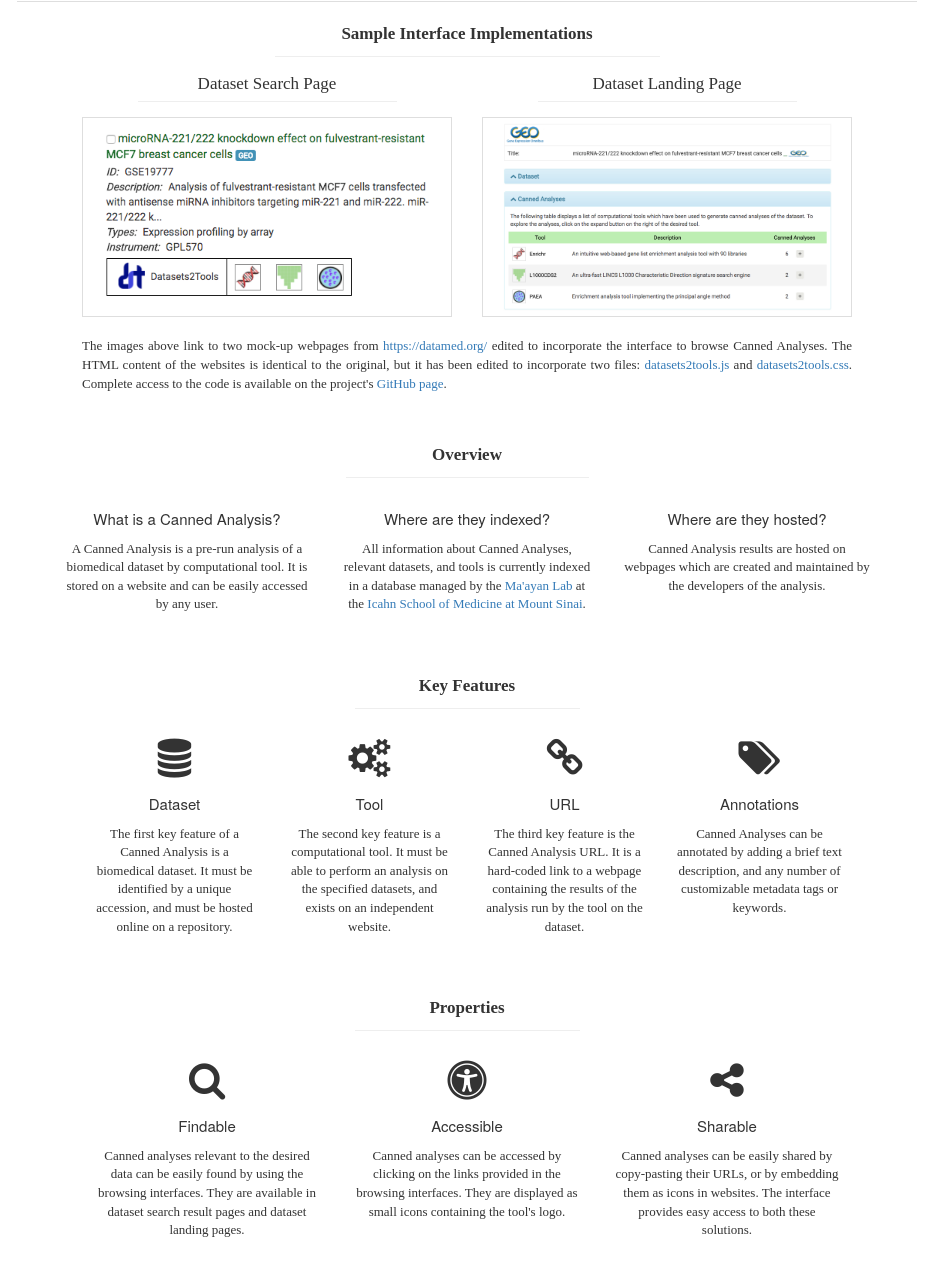
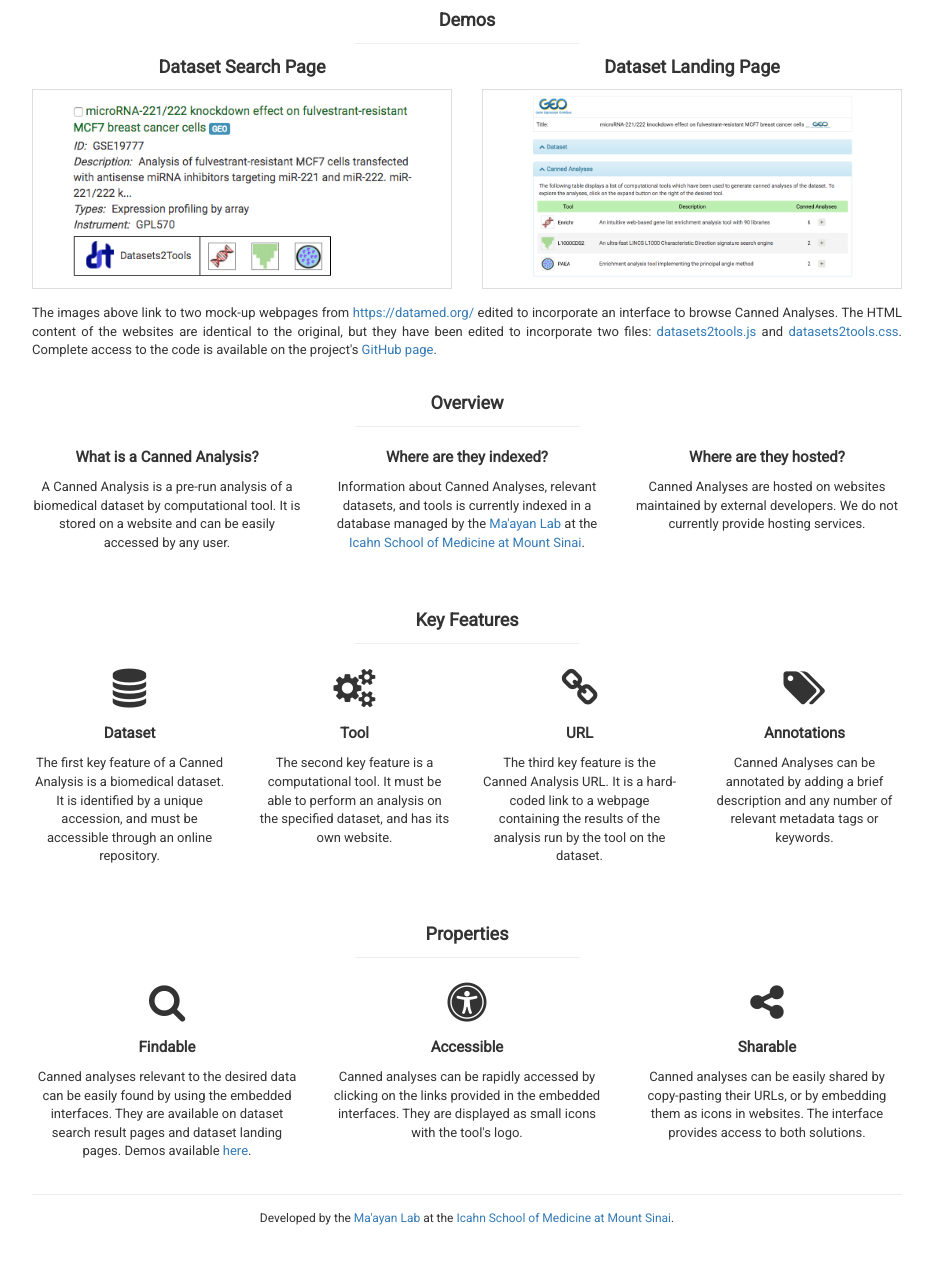
Before and after one commit to denis-torre/datasets2tools-datamed, a plain HTML site: page index.html in a window 1280 px wide. Shown: the part 72-1347 px from the top of the page, without its empty margins (173-1106 px from the left). After the commit the page ends 1314 px from the top, so only its background shows below. Drawn offline with Linux system fonts and the light colour scheme.

Commit message:
Front-end edits

```diff
--- a/css/style.css
+++ b/css/style.css
@@ -1,57 +1,59 @@
 body {
-   font-family: "HelveticaNeue-Light";
+   font-family: "Roboto";
    font-weight: 200;
    font-size: 13px;
 }
 
 hr {
-	margin-top: 5px;
-	margin-bottom: 15px;
+	text-align: center;
+	margin: 0 auto;
+}
+
+#page_title {
+	padding-top: 15px;
+	font-size: 30px;
+	font-weight: bolder;
+}
+
+#search_img {
+	max-height: 95%;
+	max-width: 95%;
+	padding-top: 10px;
+}
+
+#landing_img {
+	max-height: 95%;
+	max-width: 95%;
+	padding-top: 5px;
 }
 
 .container {
 	width: 900px;
 }
 
-.row-margin-bottom {
-	margin-bottom: 20px
+.col-md-3,
+.col-md-4 {
+	padding-top: 15px;
+	padding-bottom: 15px;
 }
 
-.row-margin-bottom-large {
-	margin-bottom: 50px
+#key_features_row .fa:hover {
+	color: #9acfea;
+	transition: 0.5s;
 }
 
-.col-padding-top {
-	padding-top: 15px;
+#properties_row .fa:hover {
+	color: #B5EBA9;
+	transition: 0.5s;
 }
 
-#title_container {
-	margin-bottom: 10px;
-}
-
-#wraps {
-	width: 1000px;
-	min-height: 100%;
-	height: auto;
-	margin: 0 auto -50px;
-	padding: 0 0 50px;
-}
-
-#page_title {
-	padding: 15px 0px;
-	font-size: 30px;
-	font-family: "HelveticaNeue-Light";
-	border-bottom: 1px solid #DEDEDE;
-}
-
-#example_container {
-	padding: 0px 50px;
+.col > .fa {
+	padding-top: 10px;
+	padding-bottom: 10px;
 }
 
 .example_title {
 	font-size: 17px;
-	font-family: "HelveticaNeue-Light";
-	margin-bottom: 5px;
 }
 
 .example_img_container {
@@ -65,36 +67,32 @@ hr {
 	transition: 0.2s;
 }
 
-#search_img {
-	width: 330px;
-	padding-top: 10px;
+.subtitle-1 {
+	font-weight: 800;
+	font-size: 18px;
+	text-align: center;
+	background-color: white;
+	margin-top: 30px;
+	margin-bottom: 10px;
 }
 
-#landing_img {
-	width: 330px;
-	padding-top: 5px;
+#example_container .subtitle-1 {
+	margin-top: 10px;
 }
 
-#description_container {
-	padding: 0px 30px;
-}
-
-.subtitle-1 {
-	font-family: "HelveticaNeue-UltraLight";
-	font-weight: 800;
-	font-size: 17px;
-	text-align: center;
+#example_container .col-md-12 {
+	padding-top: 15px;
 }
 
 .subtitle-2 {
 	font-size: 15px;
-	font-family: "HelveticaNeue";
-	margin-top: 15px;
+	margin-top: 5px;
+	font-weight: 700;
 }
 
 #footer {
-	padding-top: 30px;
-	padding-bottom: 30px;
+	padding-top: 15px;
+	padding-bottom: 15px;
 	font-size: 12px;
 }
 
@@ -119,11 +117,3 @@ hr {
     -ms-flex-direction: column;
     flex-direction: column;
 }
-
-.col-xs-3:hover,
-.col-xs-4:hover {
-	transition: 0.3s;
-	border: none;
-	box-shadow: 0 0 10px #4497c4;
-	cursor: pointer;
-}
--- a/index.html
+++ b/index.html
@@ -6,44 +6,43 @@
 		<link href="css/bootstrap.css" rel="stylesheet">
 		<link href="css/style.css" rel="stylesheet">
 		<link href="css/font-awesome.css" rel="stylesheet">
+		<link href="https://fonts.googleapis.com/css?family=Roboto" rel="stylesheet">
 	</head>
-
 	<body>
 		<div id="wrap">
-			<div id="main_container" class="container">
+			<div id="main_container">
 				<div id="title_container">
 					<div class="row">
 						<p id="page_title" class="col text-center">
-							Canned Analyses Interfaces for DataMed.org
+							Canned Analyses for DataMed.org
 						</p>
+						<hr width="50%">
 					</div> <!-- .row -->
 				</div> <!-- .title-container -->
-				<div id="example_container">
+				<div id="example_container" class="container">
 					<div class="row">
-						<div class="col-xs-12 text-justify">
-							<p class="subtitle-1">
-								Sample Interface Implementations
+						<div class="col text-justify">
+							<p class="subtitle-1" id="demos">
+								Demos
 							</p>
-							<hr width="50%">
+							<hr width="25%">
 						</div> <!-- .col -->
 					</div> <!-- .row -->
-					<div class="row row-margin-bottom">
-						<div class="col-xs-6 text-center">
-							<span class="example_title">
+					<div class="row">
+						<div class="col col-md-6 text-center">
+							<p class="subtitle-1">
 								Dataset Search Page
-							</span>
-							<hr width="70%">
+							</p>
 							<a href="datamed_search.html">
 								<div class="example_img_container">
 									<img src="img/search.png" class="datamed_img" id="search_img">
 								</div> <!-- .example_img_container -->
 							</a>
 						</div> <!-- .col -->
-						<div class="col-xs-6 text-center">
-							<span class="example_title">
+						<div class="col col-md-6 text-center">
+							<p class="subtitle-1">
 								Dataset Landing Page
-							</span>
-							<hr width="70%">
+							</p>
 							<a href="datamed_landing.html">
 								<div class="example_img_container">
 									<img src="img/landing.png" class="datamed_img" id="landing_img">
@@ -51,23 +50,23 @@
 							</a>
 						</div> <!-- .col -->
 					</div> <!-- .row -->
-				<div class="row row-margin-bottom-large">
-					<div class="col-xs-12 text-justify">
-						The images above link to two mock-up webpages from <a href="https://datamed.org/">https://datamed.org/</a> edited to incorporate the interface to browse Canned Analyses.  The HTML content of the websites is identical to the original, but it has been edited to incorporate two files: <a href="#">datasets2tools.js</a> and <a href="#">datasets2tools.css</a>.  Complete access to the code is available on the project's <a href="https://github.com/denis-torre/datasets2tools-datamed">GitHub page</a>.
-					</div> <!-- .col -->
-				</div> <!-- .row -->
+					<div class="row">
+						<div class="col col-md-12 text-justify">
+							The images above link to two mock-up webpages from <a href="https://datamed.org/">https://datamed.org/</a> edited to incorporate an interface to browse Canned Analyses.  The HTML content of the websites are identical to the original, but they have been edited to incorporate two files: <a href="datasets2tools.js">datasets2tools.js</a> and <a href="datasets2tools.css">datasets2tools.css</a>.  Complete access to the code is available on the project's <a href="https://github.com/denis-torre/datasets2tools-datamed">GitHub page</a>.
+						</div> <!-- .col -->
+					</div> <!-- .row -->
 				</div> <!-- #example_container -->
-				<div id="description_container">
+				<div id="description_container" class="container">
 					<div class="row">
-						<div class="col-xs-12 text-justify">
+						<div id="overview_row" class="col text-justify">
 							<p class="subtitle-1">
 								Overview
 							</p>
-							<hr width="30%">
+							<hr width="25%">
 						</div> <!-- .col -->
 					</div> <!-- .row -->
-					<div class="row row-margin-bottom-large is-flex">
-						<div class="col-xs-4 text-center">
+					<div class="row is-flex">
+						<div class="col col-md-4 text-center">
 							<p class="subtitle-2">
 								What is a Canned Analysis?
 							</p>
@@ -75,52 +74,52 @@
 								A Canned Analysis is a pre-run analysis of a biomedical dataset by computational tool.  It is stored on a website and can be easily accessed by any user.
 							</p>
 						</div> <!-- .col -->
-						<div class="col-xs-4 text-center">
+						<div class="col col-md-4 text-center">
 							<p class="subtitle-2">
 								Where are they indexed?
 							</p>
 							<p class="subtext-2">
-								All information about Canned Analyses, relevant datasets, and tools is currently indexed in a database managed by the <a href="http://icahn.mssm.edu/research/labs/maayan-laboratory">Ma'ayan Lab</a> at the <a href="http://icahn.mssm.edu/">Icahn School of Medicine at Mount Sinai</a>.
+								Information about Canned Analyses, relevant datasets, and tools is currently indexed in a database managed by the <a href="http://icahn.mssm.edu/research/labs/maayan-laboratory">Ma'ayan Lab</a> at the <a href="http://icahn.mssm.edu/">Icahn School of Medicine at Mount Sinai</a>.
 							</p>
 						</div> <!-- .col -->
-						<div class="col-xs-4 text-center">
+						<div class="col col-md-4 text-center">
 							<p class="subtitle-2">
 								Where are they hosted?
 							</p>
 							<p class="subtext-2">
-								Canned Analysis results are hosted on webpages which are created and maintained by the developers of the analysis.
+								Canned Analyses are hosted on websites maintained by external developers.  We do not currently provide hosting services.
 							</p>
 						</div> <!-- .col -->
 					</div> <!-- .row -->
 				<div id="description_container">
 					<div class="row">
-						<div class="col-xs-12 text-justify">
+						<div class="col text-justify">
 							<p class="subtitle-1">
 								Key Features
 							</p>
-							<hr width="30%">
+							<hr width="25%">
 						</div> <!-- .col -->
 					</div> <!-- .row -->
-					<div class="row row-margin-bottom-large is-flex">
-						<div class="col-xs-3 text-center col-padding-top">
+					<div id="key_features_row" class="row is-flex">
+						<div class="col col-md-3 text-center col-padding-top">
 							<i class="fa fa-database fa-3x" aria-hidden="true"></i>
 							<p class="subtitle-2">
 								Dataset
 							</p>
 							<p class="subtext-2">
-								The first key feature of a Canned Analysis is a biomedical dataset.  It must be identified by a unique accession, and must be hosted online on a repository.
+								The first key feature of a Canned Analysis is a biomedical dataset.  It is identified by a unique accession, and must be accessible through an online repository.
 							</p>
 						</div> <!-- .col -->
-						<div class="col-xs-3 text-center col-padding-top">
+						<div class="col col-md-3 text-center col-padding-top">
 							<i class="fa fa-cogs fa-3x" aria-hidden="true"></i>
 							<p class="subtitle-2">
 								Tool
 							</p>
 							<p class="subtext-2">
-								The second key feature is a computational tool.  It must be able to perform an analysis on the specified datasets, and exists on an independent website.
+								The second key feature is a computational tool.  It must be able to perform an analysis on the specified dataset, and has its own website.
 							</p>
 						</div> <!-- .col -->
-						<div class="col-xs-3 text-center col-padding-top">
+						<div class="col col-md-3 text-center col-padding-top">
 							<i class="fa fa-link fa-3x" aria-hidden="true"></i>
 							<p class="subtitle-2">
 								URL
@@ -129,60 +128,60 @@
 								The third key feature is the Canned Analysis URL.  It is a hard-coded link to a webpage containing the results of the analysis run by the tool on the dataset.
 							</p>
 						</div> <!-- .col -->
-						<div class="col-xs-3 text-center col-padding-top">
+						<div class="col col-md-3 text-center col-padding-top">
 							<i class="fa fa-tags fa-3x" aria-hidden="true"></i>
 							<p class="subtitle-2">
 								Annotations
 							</p>
 							<p class="subtext-2">
-								Canned Analyses can be annotated by adding a brief text description, and any number of customizable metadata tags or keywords.
+								Canned Analyses can be annotated by adding a brief description and any number of relevant metadata tags or keywords.
 							</p>
 						</div> <!-- .col -->
 					</div> <!-- .row -->
 					<div class="row">
-						<div class="col-xs-12 text-center">
+						<div class="col text-center">
 							<p class="subtitle-1">
 								Properties
 							</p>
-							<hr width="30%">
+							<hr width="25%">
 						</div> <!-- .col -->
 					</div> <!-- .row -->
-					<div class="row row-margin-bottom is-flex">
-						<div class="col-xs-4 text-center col-padding-top">
+					<div id="properties_row" class="row is-flex">
+						<div class="col col-md-4 text-center col-padding-top">
 							<i class="fa fa-search fa-3x" aria-hidden="true"></i>
 							<p class="subtitle-2">
 								Findable
 							</p>
 							<div class="subtext-2">
-								Canned analyses relevant to the desired data can be easily found by using the browsing interfaces.
-								They are available in dataset search result pages and dataset landing pages.<br>&nbsp
+								Canned analyses relevant to the desired data can be easily found by using the embedded interfaces.
+								They are available on dataset search result pages and dataset landing pages.  Demos available <a href="#demos">here</a>.<br>&nbsp
 							</div>
 						</div> <!-- .col -->
-						<div class="col-xs-4 text-center col-padding-top">
+						<div class="col col-md-4 text-center col-padding-top">
 							<i class="fa fa-universal-access fa-3x" aria-hidden="true"></i>
 							<p class="subtitle-2">
 								Accessible
 							</p>
 							<div class="subtext-2">
-								Canned analyses can be accessed by clicking on the links provided in the browsing interfaces.  They are displayed as small icons containing the tool's logo.
+								Canned analyses can be rapidly accessed by clicking on the links provided in the embedded interfaces.  They are displayed as small icons with the tool's logo.
 							</div>
 						</div> <!-- .col -->
-						<div class="col-xs-4 text-center col-padding-top">
+						<div class="col col-md-4 text-center col-padding-top">
 							<i class="fa fa-share-alt fa-3x" aria-hidden="true"></i>
 							<p class="subtitle-2">
 								Sharable
 							</p>
 							<div class="subtext-2">
 								Canned analyses can be easily shared by copy-pasting their URLs, or by embedding them as icons in websites.
-								The interface provides easy access to both these solutions.
+								The interface provides access to both solutions.
 							</div>
 						</div> <!-- .col -->
 					</div> <!-- .row -->
 				</div> <!-- #description_container -->
+				<hr width="100%">
 				<div id="footer">
 					<div class="row">
-						<div class="col-xs-12 text-center">
-							<hr width="100%">
+						<div class="col col-md-12 text-center">
 								Developed by the <a href="http://icahn.mssm.edu/research/labs/maayan-laboratory">Ma'ayan Lab</a> at the <a href="http://icahn.mssm.edu/">Icahn School of Medicine at Mount Sinai</a>.
 						</div> <!-- .col -->
 					</div> <!-- .row -->
```
Also changed, not shown: datamed_landing.html (+6 -2 lines), datamed_search.html (+6 -2 lines).
